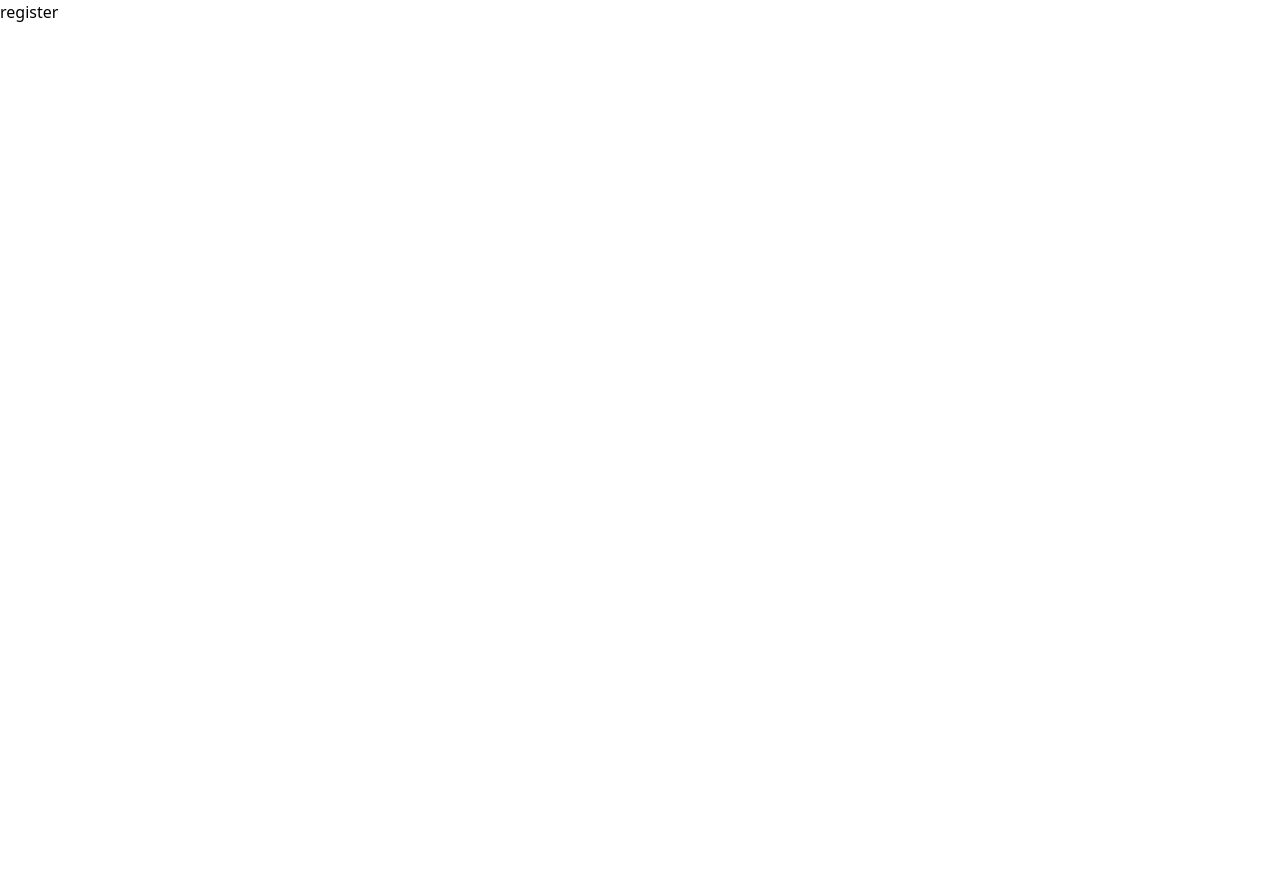
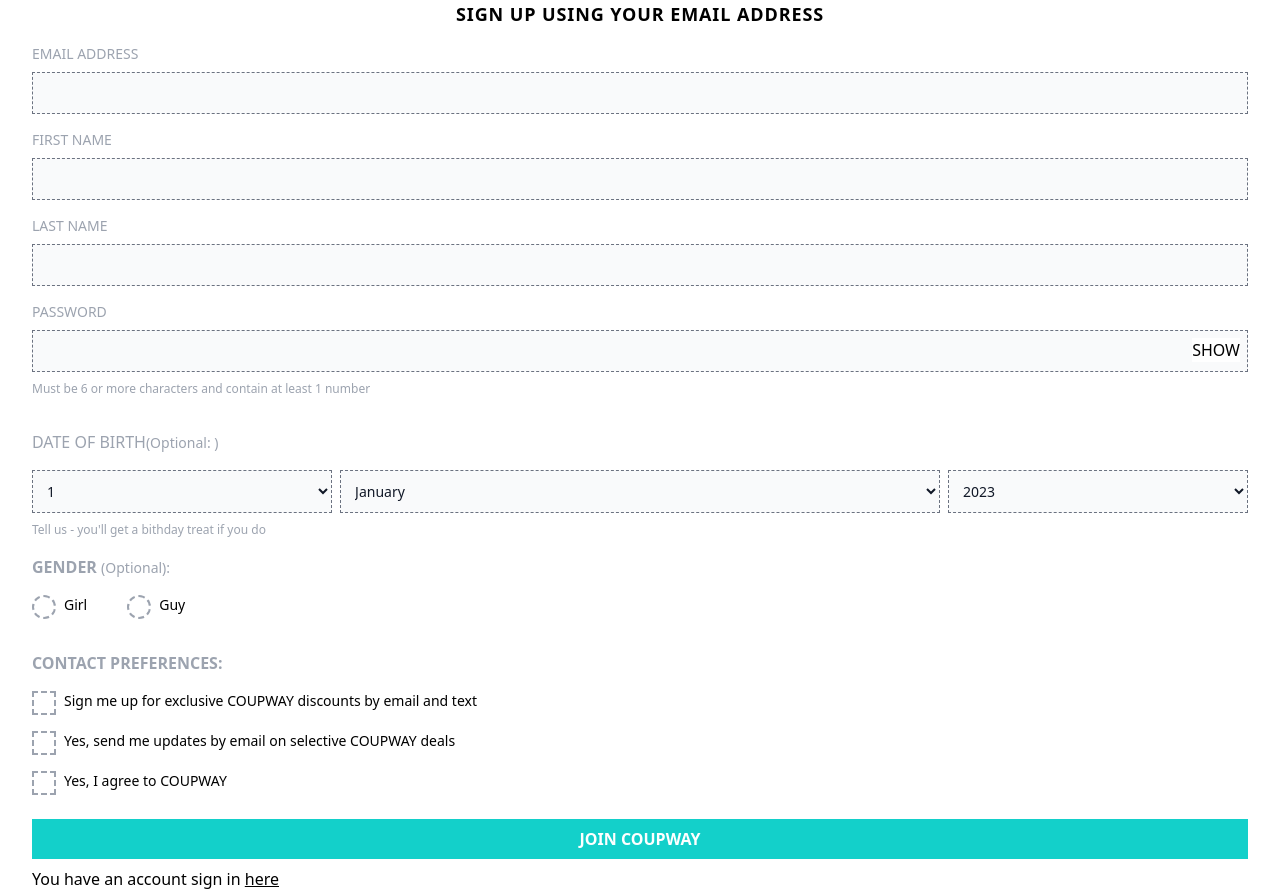
Before and after one commit to Mazenelali/coupway_web, a React (Create React App) app: page /register in a window 1280 px wide. Before the commit the page ends 800 px from the top, so only its background shows below. Built offline with nearby package versions, Linux system fonts and the light colour scheme.

Commit message:
finish sign in + register page

```diff
--- /dev/null
+++ b/src/components/MyButton.js
@@ -0,0 +1,14 @@
+import React from "react";
+
+function MyButton(props) {
+  return (
+    <button
+      {...props}
+      className="bg-light-green w-full text-white py-2 font-bold"
+    >
+      {props.name}
+    </button>
+  );
+}
+
+export default MyButton;
--- /dev/null
+++ b/src/components/MyCheckbox.js
@@ -0,0 +1,30 @@
+import React, { useState } from "react";
+
+function MyCheckbox(props) {
+  const [isChecked, setIsChecked] = useState(false);
+
+  const handleCheckboxChange = () => {
+    setIsChecked((prevState) => !prevState);
+  };
+
+  return (
+    <label className="flex text-black font-medium text-sm">
+      <input
+        type="checkbox"
+        className="hidden border-2 border-dashed w-5 h-5 text-blue-600 focus:ring focus:ring-blue-200"
+        checked={isChecked}
+        onChange={handleCheckboxChange}
+        {...props}
+      />
+      <div
+        style={props.checkboxStyle}
+        className={`w-6 h-6 border-2 border-dashed border-gray-400 ${
+          isChecked ? "bg-blue-500" : "bg-white"
+        } mr-2 `}
+      ></div>
+      {props.label}
+    </label>
+  );
+}
+
+export default MyCheckbox;
--- /dev/null
+++ b/src/components/MySelect.js
@@ -0,0 +1,14 @@
+import React from "react";
+
+function MySelect(props) {
+  return (
+    <select
+      {...props}
+      class="bg-gray-50 border border-gray-500 border-dashed text-gray-900 text-sm focus:ring-blue-500 focus:border-blue-500 block w-full p-2.5 dark:bg-gray-700 dark:border-gray-600 dark:placeholder-gray-400 dark:text-white dark:focus:ring-blue-500 dark:focus:border-blue-500"
+    >
+      {props.children}
+    </select>
+  );
+}
+
+export default MySelect;
--- /dev/null
+++ b/src/components/MyTextField.js
@@ -0,0 +1,20 @@
+import React from "react";
+
+function MyTextField(props) {
+  return (
+    <>
+      <label
+        for="email"
+        class="block mb-2 text-sm font-medium dark:text-white uppercase text-gray-400"
+      >
+        {props.label}
+      </label>
+      <input
+        {...props}
+        class="bg-gray-50 border border-dashed border-gray-500 text-gray-900 text-sm focus:ring-blue-500 focus:border-blue-500 block w-full p-2.5 dark:bg-gray-700 dark:border-gray-600 dark:placeholder-gray-400 dark:text-white dark:focus:ring-blue-500 dark:focus:border-blue-500"
+      />
+    </>
+  );
+}
+
+export default MyTextField;
--- a/src/pages/Login.js
+++ b/src/pages/Login.js
@@ -1,7 +1,42 @@
+import { FaAngleLeft } from "react-icons/fa6";
+import MyTextField from "../components/MyTextField";
+import MyButton from "../components/MyButton";
+
 function Login() {
-    return ( <>
-    login
-    </> );
+  return (
+    <div>
+      <div className="bg-light-green shadow-[rgba(50,50,93,0.25)_0px_6px_12px_-2px,_rgba(0,0,0,0.3)_0px_3px_7px_-3px]">
+        <h2 className="flex items-center gap-2 text-white font-bold text-xl py-4 px-2">
+          <span className="">
+            <FaAngleLeft />
+          </span>
+          SIGN IN
+        </h2>
+      </div>
+      <div className="bg-white m-4 p-2">
+        <form className="flex flex-col gap-6">
+          <div>
+            <MyTextField label="email address:" />
+          </div>
+          <div>
+            <MyTextField label="password:" />
+            <a href="#" className="uppercase text-gray-400 text-[12px]">
+              forget password?
+            </a>
+          </div>
+          <div>
+            <MyButton name="SIGN IN" />
+            <div className="uppercase text-gray-400 text-[12px] mt-4">
+              dont have an account sign up
+              <a href="#" className="underline px-1">
+                here
+              </a>
+            </div>
+          </div>
+        </form>
+      </div>
+    </div>
+  );
 }
 
 export default Login;
--- a/src/pages/Register.js
+++ b/src/pages/Register.js
@@ -1,7 +1,157 @@
+import { useState } from "react";
+import { FaAngleLeft } from "react-icons/fa6";
+import MyTextField from "../components/MyTextField";
+import MySelect from "../components/MySelect";
+import MyCheckbox from "../components/MyCheckbox";
+import MyButton from "../components/MyButton";
+
 function Register() {
-    return ( <>
-    register
-    </> );
+  const currentYear = new Date().getFullYear();
+  const [showPassword, setShowPassword] = useState(false);
+
+  const years = Array.from({ length: 101 }, (_, index) => currentYear - index);
+
+  const months = [
+    "January",
+    "February",
+    "March",
+    "April",
+    "May",
+    "June",
+    "July",
+    "August",
+    "September",
+    "October",
+    "November",
+    "December",
+  ];
+
+  const days = Array.from({ length: 31 }, (_, index) => index + 1);
+
+  const handleToggle = (e) => {
+    e.preventDefault();
+    setShowPassword((prevState) => !prevState);
+  };
+
+  return (
+    <div>
+      {console.log(years)}
+      <div className="bg-white mx-4">
+        <h2 className="text-center tracking-wider mx-2 uppercase font-bold text-lg">
+          sign up using your email address
+        </h2>
+        <form>
+          <div className="flex flex-col gap-4 bg-white px-4 py-4 pb-8">
+            <div>
+              <MyTextField type="email" label="email address" />
+            </div>
+            <div>
+              <MyTextField type="text" label="first name" />
+            </div>
+            <div>
+              <MyTextField type="text" label="last name" />
+            </div>
+            <div className="relative">
+              <MyTextField
+                type={showPassword ? "text" : "password"}
+                label="password"
+              />
+              <button
+                className="absolute right-2 top-9 uppercase text-md bg-white"
+                onClick={handleToggle}
+              >
+                {showPassword ? "Hide" : "Show"}
+              </button>
+              <div className="text-[12px] text-gray-400 mt-2">
+                Must be 6 or more characters and contain at least 1 number
+              </div>
+            </div>
+          </div>
+          <div className="flex flex-col gap-4 px-4 pb-4">
+            <div className="w-full">
+              <div className="uppercase text-gray-400 font-medium">
+                date of birth
+                <span className="capitalize text-sm">(Optional: )</span>
+              </div>
+              <div className="flex gap-x-2 mt-4">
+                <MySelect style={{ flexBasis: "25%" }}>
+                  {days.map((day) => (
+                    <option key={day} value={day}>
+                      {day}
+                    </option>
+                  ))}
+                </MySelect>
+                <MySelect style={{ flexBasis: "50%" }}>
+                  {months.map((month) => (
+                    <option key={month} value={month}>
+                      {month}
+                    </option>
+                  ))}
+                </MySelect>
+                <MySelect style={{ flexBasis: "25%" }}>
+                  {years.map((year) => (
+                    <option key={year} value={year}>
+                      {year}
+                    </option>
+                  ))}
+                </MySelect>
+              </div>
+              <div className="text-gray-400 font-medium text-[12px] mt-2">
+                Tell us - you'll get a bithday treat if you do
+              </div>
+            </div>
+            <div>
+              <div className="text-gray-400 uppercase font-bold">
+                Gender{" "}
+                <span className="font-medium capitalize text-sm">
+                  (Optional):
+                </span>
+              </div>
+              <div className="flex gap-x-10 mt-4">
+                <div>
+                  <MyCheckbox
+                    checkboxStyle={{ borderRadius: "50%" }}
+                    label="Girl"
+                  />
+                </div>
+                <div>
+                  <MyCheckbox
+                    checkboxStyle={{ borderRadius: "50%" }}
+                    label="Guy"
+                  />
+                </div>
+              </div>
+            </div>
+          </div>
+          <div className="bg-white px-4 pt-4">
+            <div className="uppercase text-gray-400 font-bold mb-4">
+              contact preferences:
+            </div>
+            <div className="flex flex-col gap-4">
+              <div>
+                <MyCheckbox label="Sign me up for exclusive COUPWAY discounts by email and text" />
+              </div>
+              <div>
+                <MyCheckbox label="Yes, send me updates by email on selective COUPWAY deals" />
+              </div>
+              <div>
+                <MyCheckbox label="Yes, I agree to COUPWAY" />
+              </div>
+            </div>
+            <div className="mt-6">
+              <MyButton name="JOIN COUPWAY" />
+            </div>
+            <div className="mt-2">
+              You have an account sign in{" "}
+              <a href="#" className="underline">
+                here
+              </a>
+            </div>
+          </div>
+        </form>
+      </div>
+    </div>
+  );
 }
 
 export default Register;
```
